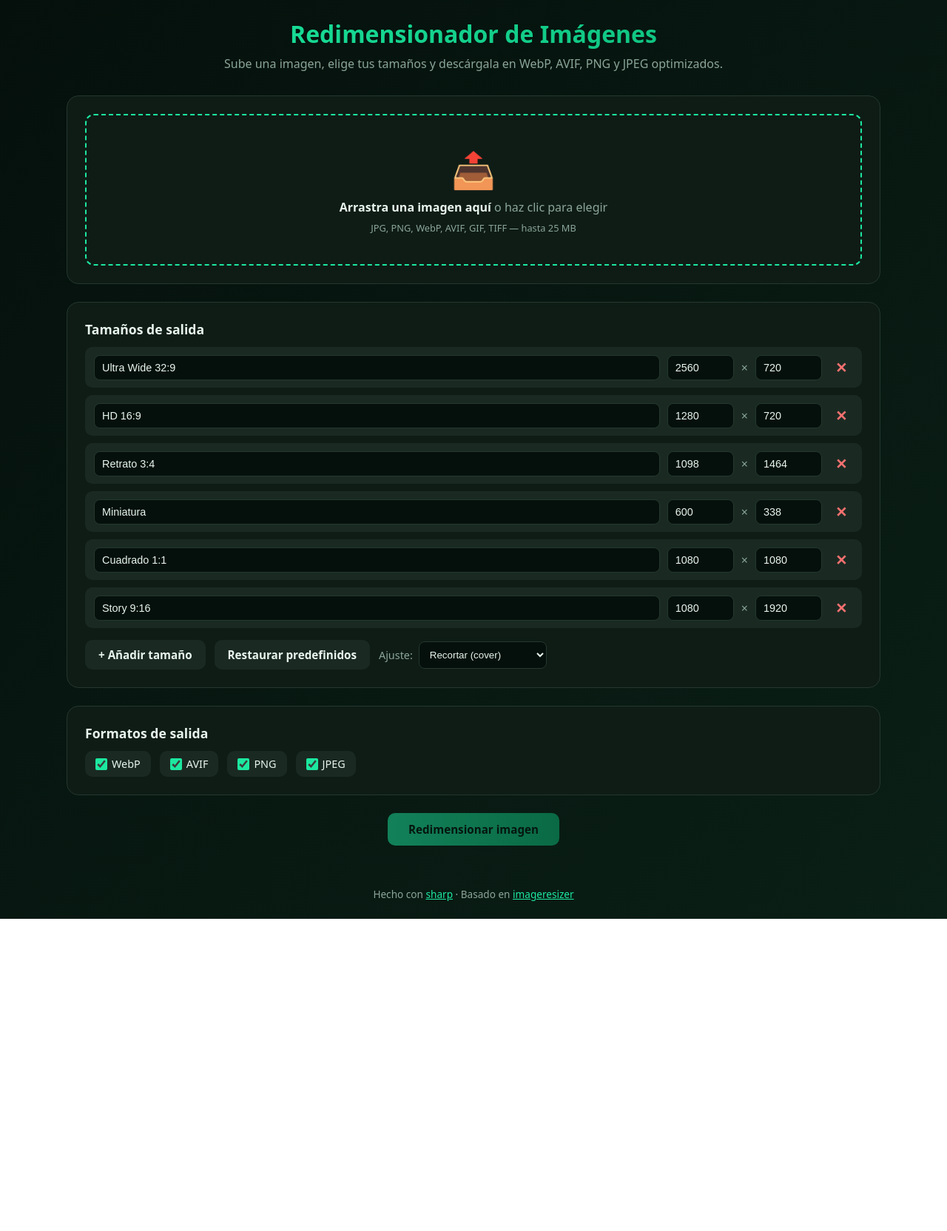
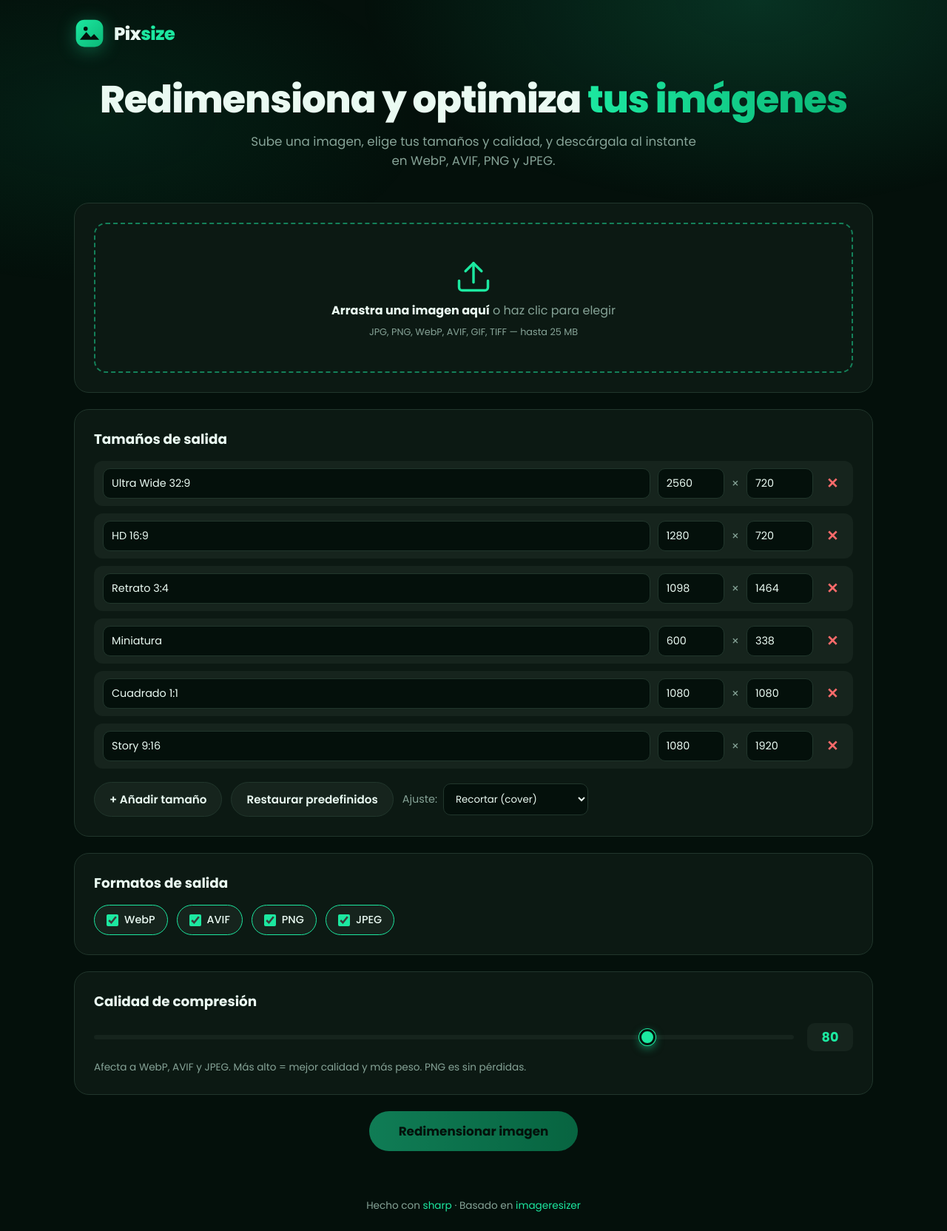
Before and after one commit to ifmartinezaraya/imageresolution, a website: page index.html in a window 1280 px wide. Shown: the whole page at 74% size. Before the commit the page ends 1242 px from the top, so only its background shows below. Drawn offline with Linux system fonts and the light colour scheme.

Commit message:
feat: logo, control de calidad y estilo visual tipo Tenpo
- Logo SVG + wordmark 'Pixsize' en la cabecera
- Control de calidad ajustable (slider 1-100) aplicado a WebP/AVIF/JPEG
- Tipografía Poppins (geométrica, estilo Tenpo)
- Presentación estilo Tenpo: hero con degradado verde, glows de fondo,
  pastillas de formato, tarjetas de resultado con brillo al pasar el cursor
- Ícono de subida en SVG (render fiable en cualquier navegador)

```diff
--- a/index.html
+++ b/index.html
@@ -3,159 +3,257 @@
   <head>
     <meta charset="UTF-8" />
     <meta name="viewport" content="width=device-width, initial-scale=1.0" />
-    <title>Redimensionador de Imágenes</title>
+    <title>Pixsize · Redimensionador de Imágenes</title>
+    <link rel="preconnect" href="https://fonts.googleapis.com" />
+    <link rel="preconnect" href="https://fonts.gstatic.com" crossorigin />
+    <link
+      href="https://fonts.googleapis.com/css2?family=Poppins:wght@400;500;600;700;800&display=swap"
+      rel="stylesheet"
+    />
     <style>
       :root {
-        --bg: #05100c;
-        --card: #0f1c16;
-        --card2: #1a2a22;
+        --bg: #04100b;
+        --card: #0c1913;
+        --card2: #16241d;
         --accent: #1ce8a0;
         --accent2: #0bb877;
-        --text: #e8f5ee;
-        --muted: #8ba699;
-        --border: #24382e;
-        --ok: #1ce8a0;
+        --text: #eafaf2;
+        --muted: #86a397;
+        --border: #21362c;
+        --danger: #ff6b6b;
       }
       * { box-sizing: border-box; margin: 0; padding: 0; }
       body {
-        font-family: system-ui, -apple-system, "Segoe UI", Roboto, sans-serif;
-        background: linear-gradient(135deg, #05100c 0%, #0a1f16 100%);
+        font-family: "Poppins", system-ui, -apple-system, "Segoe UI", Roboto, sans-serif;
+        background: var(--bg);
         color: var(--text);
         min-height: 100vh;
         padding: 24px;
+        position: relative;
+        overflow-x: hidden;
       }
-      .container { max-width: 1100px; margin: 0 auto; }
-      header { text-align: center; margin-bottom: 32px; }
-      h1 {
-        font-size: 2rem;
+      /* Glows verdes de fondo estilo Tenpo */
+      body::before {
+        content: "";
+        position: fixed;
+        inset: 0;
+        z-index: -1;
+        background:
+          radial-gradient(60% 50% at 80% 0%, rgba(28, 232, 160, 0.16), transparent 70%),
+          radial-gradient(50% 40% at 10% 20%, rgba(11, 184, 119, 0.1), transparent 70%);
+        pointer-events: none;
+      }
+      .container { max-width: 1080px; margin: 0 auto; }
+
+      /* ---- Cabecera / logo ---- */
+      .brand {
+        display: flex; align-items: center; gap: 12px;
+        margin-bottom: 40px;
+      }
+      .brand svg { width: 42px; height: 42px; filter: drop-shadow(0 4px 12px rgba(28,232,160,0.35)); }
+      .wordmark { font-size: 1.5rem; font-weight: 800; letter-spacing: -0.5px; }
+      .wordmark .g { color: var(--accent); }
+
+      header.hero { text-align: center; margin-bottom: 44px; }
+      header.hero h1 {
+        font-size: clamp(2rem, 5vw, 3.2rem);
+        font-weight: 800;
+        line-height: 1.1;
+        letter-spacing: -1px;
+      }
+      header.hero h1 .grad {
         background: linear-gradient(90deg, var(--accent), var(--accent2));
         -webkit-background-clip: text;
         background-clip: text;
         -webkit-text-fill-color: transparent;
       }
-      header p { color: var(--muted); margin-top: 8px; }
+      header.hero p { color: var(--muted); margin-top: 16px; font-size: 1.05rem; max-width: 620px; margin-inline: auto; }
+
       .panel {
         background: var(--card);
         border: 1px solid var(--border);
+        border-radius: 20px;
+        padding: 26px;
+        margin-bottom: 22px;
+      }
+      h2 { font-size: 1.15rem; font-weight: 700; margin-bottom: 16px; }
+
+      /* ---- Dropzone ---- */
+      #dropzone {
+        border: 2px dashed rgba(28, 232, 160, 0.5);
         border-radius: 16px;
-        padding: 24px;
-        margin-bottom: 24px;
-      }
-      /* Dropzone */
-      #dropzone {
-        border: 2px dashed var(--accent);
-        border-radius: 12px;
-        padding: 40px;
+        padding: 44px;
         text-align: center;
         cursor: pointer;
-        transition: background 0.2s, border-color 0.2s;
+        transition: background 0.2s, border-color 0.2s, transform 0.2s;
       }
-      #dropzone.dragover { background: rgba(99, 102, 241, 0.12); border-color: var(--accent2); }
-      #dropzone .icon { font-size: 3rem; }
+      #dropzone:hover { transform: translateY(-2px); }
+      #dropzone.dragover { background: rgba(28, 232, 160, 0.1); border-color: var(--accent); }
+      #dropzone .icon { display: block; margin: 0 auto 6px; }
       #dropzone p { color: var(--muted); margin-top: 8px; }
       #dropzone strong { color: var(--text); }
       #fileInput { display: none; }
       .preview-original {
-        margin-top: 16px;
-        display: none;
-        align-items: center;
-        gap: 16px;
+        margin-top: 18px; display: none; align-items: center; gap: 16px;
+        background: var(--card2); padding: 12px; border-radius: 14px;
       }
       .preview-original img {
-        max-width: 120px; max-height: 120px;
-        border-radius: 8px; border: 1px solid var(--border);
+        max-width: 110px; max-height: 110px; border-radius: 10px; border: 1px solid var(--border);
       }
       .preview-original .meta { color: var(--muted); font-size: 0.9rem; }
-      /* Sizes */
-      h2 { font-size: 1.1rem; margin-bottom: 12px; }
-      .sizes-list { display: flex; flex-direction: column; gap: 10px; margin-bottom: 16px; }
+
+      /* ---- Tamaños ---- */
+      .sizes-list { display: flex; flex-direction: column; gap: 10px; margin-bottom: 18px; }
       .size-row {
         display: flex; align-items: center; gap: 10px;
-        background: var(--card2); padding: 10px 12px; border-radius: 10px;
+        background: var(--card2); padding: 10px 12px; border-radius: 12px;
       }
       .size-row input[type="text"], .size-row input[type="number"] {
-        background: #05100c; color: var(--text);
-        border: 1px solid var(--border); border-radius: 8px;
-        padding: 8px 10px; font-size: 0.9rem;
+        background: var(--bg); color: var(--text);
+        border: 1px solid var(--border); border-radius: 10px;
+        padding: 9px 11px; font-size: 0.9rem; font-family: inherit;
       }
+      .size-row input:focus { outline: none; border-color: var(--accent); }
       .size-row input[type="text"] { flex: 1; min-width: 100px; }
       .size-row input[type="number"] { width: 90px; }
       .size-row .x { color: var(--muted); }
       .size-row .remove {
         margin-left: auto; background: transparent; border: none;
-        color: #f87171; cursor: pointer; font-size: 1.2rem; padding: 4px 8px;
+        color: var(--danger); cursor: pointer; font-size: 1.2rem; padding: 4px 8px;
       }
+
       .controls { display: flex; flex-wrap: wrap; gap: 12px; align-items: center; }
       .fmt-check {
-        display: flex; align-items: center; gap: 6px;
-        background: var(--card2); padding: 8px 14px; border-radius: 10px;
-        cursor: pointer; font-size: 0.9rem; user-select: none;
+        display: flex; align-items: center; gap: 8px;
+        background: var(--card2); padding: 9px 16px; border-radius: 999px;
+        cursor: pointer; font-size: 0.9rem; font-weight: 500; user-select: none;
+        border: 1px solid var(--border); transition: border-color 0.2s;
       }
+      .fmt-check:has(input:checked) { border-color: var(--accent); }
       .fmt-check input { accent-color: var(--accent); width: 16px; height: 16px; cursor: pointer; }
+
       button {
         font-family: inherit; font-size: 0.95rem; font-weight: 600;
-        border: none; border-radius: 10px; padding: 10px 18px;
-        cursor: pointer; transition: transform 0.1s, opacity 0.2s;
+        border: none; border-radius: 999px; padding: 11px 20px;
+        cursor: pointer; transition: transform 0.1s, opacity 0.2s, background 0.2s;
       }
       button:active { transform: scale(0.97); }
-      .btn-secondary { background: var(--card2); color: var(--text); }
+      .btn-secondary { background: var(--card2); color: var(--text); border: 1px solid var(--border); }
+      .btn-secondary:hover { border-color: var(--accent); }
       .btn-primary {
         background: linear-gradient(90deg, var(--accent), var(--accent2));
-        color: #04120c; padding: 12px 28px;
+        color: #04120c; padding: 14px 40px; font-size: 1.05rem; font-weight: 700;
+        box-shadow: 0 8px 24px rgba(28, 232, 160, 0.28);
       }
-      button:disabled { opacity: 0.5; cursor: not-allowed; }
+      .btn-primary:hover { box-shadow: 0 10px 30px rgba(28, 232, 160, 0.42); }
+      button:disabled { opacity: 0.5; cursor: not-allowed; box-shadow: none; }
       .fit-select {
-        background: #05100c; color: var(--text);
-        border: 1px solid var(--border); border-radius: 8px; padding: 9px 10px;
+        background: var(--bg); color: var(--text); font-family: inherit;
+        border: 1px solid var(--border); border-radius: 10px; padding: 10px 12px;
       }
       label.field { color: var(--muted); font-size: 0.9rem; display: flex; align-items: center; gap: 8px; }
-      /* Results */
-      #status { text-align: center; color: var(--muted); margin: 16px 0; }
+      .hint { color: var(--muted); font-size: 0.85rem; margin-top: 12px; }
+
+      /* ---- Control de calidad ---- */
+      .quality-row { display: flex; align-items: center; gap: 18px; }
+      input[type="range"] {
+        flex: 1; -webkit-appearance: none; appearance: none;
+        height: 6px; border-radius: 999px;
+        background: var(--card2); cursor: pointer;
+      }
+      input[type="range"]::-webkit-slider-thumb {
+        -webkit-appearance: none; appearance: none;
+        width: 22px; height: 22px; border-radius: 50%;
+        background: var(--accent); border: 3px solid #04120c;
+        box-shadow: 0 0 0 1px var(--accent), 0 4px 12px rgba(28,232,160,0.5);
+      }
+      input[type="range"]::-moz-range-thumb {
+        width: 22px; height: 22px; border-radius: 50%;
+        background: var(--accent); border: 3px solid #04120c;
+      }
+      .quality-value {
+        min-width: 62px; text-align: center; font-weight: 700; font-size: 1.1rem;
+        color: var(--accent); background: var(--card2);
+        padding: 6px 10px; border-radius: 10px;
+      }
+
+      /* ---- Resultados ---- */
+      #status { text-align: center; color: var(--muted); margin: 20px 0; font-size: 0.95rem; }
       .grid {
         display: grid; gap: 20px;
-        grid-template-columns: repeat(auto-fill, minmax(260px, 1fr));
+        grid-template-columns: repeat(auto-fill, minmax(250px, 1fr));
       }
       .result-card {
         background: var(--card); border: 1px solid var(--border);
-        border-radius: 14px; overflow: hidden; display: flex; flex-direction: column;
+        border-radius: 18px; overflow: hidden; display: flex; flex-direction: column;
+        transition: transform 0.2s, border-color 0.2s, box-shadow 0.2s;
+        animation: rise 0.4s ease both;
       }
+      .result-card:hover {
+        transform: translateY(-5px); border-color: var(--accent);
+        box-shadow: 0 14px 34px rgba(28, 232, 160, 0.18);
+      }
+      @keyframes rise { from { opacity: 0; transform: translateY(14px); } to { opacity: 1; transform: translateY(0); } }
       .result-card .imgwrap {
-        background: repeating-conic-gradient(#0f1c16 0% 25%, #1a2a22 0% 50%) 50% / 20px 20px;
-        display: flex; align-items: center; justify-content: center; min-height: 160px; padding: 8px;
+        background: repeating-conic-gradient(#0c1913 0% 25%, #16241d 0% 50%) 50% / 20px 20px;
+        display: flex; align-items: center; justify-content: center; min-height: 170px; padding: 10px;
       }
-      .result-card img { max-width: 100%; max-height: 200px; border-radius: 6px; }
-      .result-card .info { padding: 14px; }
-      .result-card .label { font-weight: 600; }
-      .result-card .dims { color: var(--muted); font-size: 0.85rem; margin: 4px 0 12px; }
+      .result-card img { max-width: 100%; max-height: 200px; border-radius: 8px; }
+      .result-card .info { padding: 16px; }
+      .result-card .label { font-weight: 700; }
+      .result-card .dims { color: var(--muted); font-size: 0.85rem; margin: 4px 0 14px; }
       .downloads { display: flex; flex-wrap: wrap; gap: 8px; }
       .downloads a {
         flex: 1 1 calc(50% - 4px); text-align: center; text-decoration: none;
-        font-size: 0.85rem; font-weight: 600; padding: 8px; border-radius: 8px;
+        font-size: 0.85rem; font-weight: 600; padding: 9px; border-radius: 10px;
         background: var(--card2); color: var(--text); border: 1px solid var(--border);
+        transition: border-color 0.2s, background 0.2s;
       }
-      .downloads a:hover { border-color: var(--accent); }
+      .downloads a:hover { border-color: var(--accent); background: rgba(28,232,160,0.08); }
       .downloads a .kb { display: block; color: var(--muted); font-weight: 400; font-size: 0.75rem; }
       .spinner {
-        width: 28px; height: 28px; border: 3px solid var(--card2);
+        width: 30px; height: 30px; border: 3px solid var(--card2);
         border-top-color: var(--accent); border-radius: 50%;
-        animation: spin 0.8s linear infinite; margin: 0 auto 8px;
+        animation: spin 0.8s linear infinite; margin: 0 auto 10px;
       }
       @keyframes spin { to { transform: rotate(360deg); } }
-      footer { text-align: center; color: var(--muted); font-size: 0.85rem; margin-top: 32px; }
-      footer a { color: var(--accent); }
+      footer { text-align: center; color: var(--muted); font-size: 0.85rem; margin-top: 40px; }
+      footer a { color: var(--accent); text-decoration: none; }
     </style>
   </head>
   <body>
     <div class="container">
-      <header>
-        <h1>Redimensionador de Imágenes</h1>
-        <p>Sube una imagen, elige tus tamaños y descárgala en WebP, AVIF, PNG y JPEG optimizados.</p>
+      <!-- Logo -->
+      <div class="brand">
+        <svg viewBox="0 0 48 48" xmlns="http://www.w3.org/2000/svg" aria-label="Pixsize logo">
+          <defs>
+            <linearGradient id="lg" x1="0" y1="0" x2="1" y2="1">
+              <stop offset="0" stop-color="#1ce8a0" />
+              <stop offset="1" stop-color="#0bb877" />
+            </linearGradient>
+          </defs>
+          <rect x="3" y="3" width="42" height="42" rx="13" fill="url(#lg)" />
+          <circle cx="18" cy="17" r="3.2" fill="#04120c" />
+          <path d="M9 34 L19 22 L26 30 L31 25 L39 34 Z" fill="#04120c" />
+        </svg>
+        <span class="wordmark">Pix<span class="g">size</span></span>
+      </div>
+
+      <!-- Hero -->
+      <header class="hero">
+        <h1>Redimensiona y optimiza <span class="grad">tus imágenes</span></h1>
+        <p>Sube una imagen, elige tus tamaños y calidad, y descárgala al instante en WebP, AVIF, PNG y JPEG.</p>
       </header>
 
       <!-- Paso 1: subir -->
       <div class="panel">
         <div id="dropzone">
-          <div class="icon">📤</div>
+          <svg class="icon" viewBox="0 0 24 24" width="52" height="52" fill="none"
+            stroke="#1ce8a0" stroke-width="1.6" stroke-linecap="round" stroke-linejoin="round">
+            <path d="M21 15v4a2 2 0 0 1-2 2H5a2 2 0 0 1-2-2v-4" />
+            <path d="M12 16V4" />
+            <path d="M7 9l5-5 5 5" />
+          </svg>
           <p><strong>Arrastra una imagen aquí</strong> o haz clic para elegir</p>
           <p style="font-size: 0.8rem">JPG, PNG, WebP, AVIF, GIF, TIFF — hasta 25 MB</p>
         </div>
@@ -196,6 +294,16 @@
         </div>
       </div>
 
+      <!-- Paso 2c: calidad -->
+      <div class="panel">
+        <h2>Calidad de compresión</h2>
+        <div class="quality-row">
+          <input type="range" id="qualitySlider" min="1" max="100" value="80" />
+          <span class="quality-value" id="qualityValue">80</span>
+        </div>
+        <p class="hint">Afecta a WebP, AVIF y JPEG. Más alto = mejor calidad y más peso. PNG es sin pérdidas.</p>
+      </div>
+
       <!-- Paso 3: procesar -->
       <div style="text-align: center; margin-bottom: 24px">
         <button class="btn-primary" id="processBtn" disabled>Redimensionar imagen</button>
@@ -232,6 +340,13 @@
       const previewOriginal = document.getElementById("previewOriginal");
       const originalImg = document.getElementById("originalImg");
       const originalMeta = document.getElementById("originalMeta");
+      const qualitySlider = document.getElementById("qualitySlider");
+      const qualityValue = document.getElementById("qualityValue");
+
+      // ---- Control de calidad ----
+      qualitySlider.addEventListener("input", () => {
+        qualityValue.textContent = qualitySlider.value;
+      });
 
       // ---- Gestión de tamaños ----
       function addSizeRow(size = { label: "", width: "", height: "" }) {
@@ -315,11 +430,6 @@
           alert("Añade al menos un tamaño válido (ancho y alto).");
           return;
         }
-
-        resultsEl.innerHTML = "";
-        statusEl.innerHTML = `<div class="spinner"></div>Procesando ${sizes.length} tamaño(s)...`;
-        processBtn.disabled = true;
-
         const formats = [...document.querySelectorAll("#formatsList input:checked")].map(
           (c) => c.value
         );
@@ -328,11 +438,16 @@
           return;
         }
 
+        resultsEl.innerHTML = "";
+        statusEl.innerHTML = `<div class="spinner"></div>Procesando ${sizes.length} tamaño(s)...`;
+        processBtn.disabled = true;
+
         const formData = new FormData();
         formData.append("image", selectedFile);
         formData.append("sizes", JSON.stringify(sizes));
         formData.append("fit", document.getElementById("fitSelect").value);
         formData.append("formats", JSON.stringify(formats));
+        formData.append("quality", qualitySlider.value);
 
         try {
           const res = await fetch("/upload", { method: "POST", body: formData });
@@ -342,7 +457,7 @@
             throw new Error(msg || "Error del servidor");
           }
 
-          statusEl.innerHTML = `Original: ${data.original.width}×${data.original.height}px (${data.original.sizeKB} KB) → ${data.results.length} resultados`;
+          statusEl.innerHTML = `Original: ${data.original.width}×${data.original.height}px (${data.original.sizeKB} KB) · calidad ${data.quality} → ${data.results.length} resultados`;
 
           const baseName = slugify(selectedFile.name.replace(/\.[^.]+$/, ""));
           for (const r of data.results) {
@@ -350,7 +465,6 @@
             const card = document.createElement("div");
             card.className = "result-card";
             const fileBase = `${baseName}-${r.width}x${r.height}`;
-            // Vista previa: usamos el primer formato disponible.
             const previewUri = r.outputs[0].dataUri;
             const downloadLinks = r.outputs
               .map(
@@ -369,7 +483,7 @@
             resultsEl.appendChild(card);
           }
         } catch (err) {
-          statusEl.innerHTML = `<span style="color:#f87171">Error: ${err.message}</span>`;
+          statusEl.innerHTML = `<span style="color:var(--danger)">Error: ${err.message}</span>`;
         } finally {
           processBtn.disabled = false;
         }
```
Also changed, not shown: server.js (+19 -5 lines).
